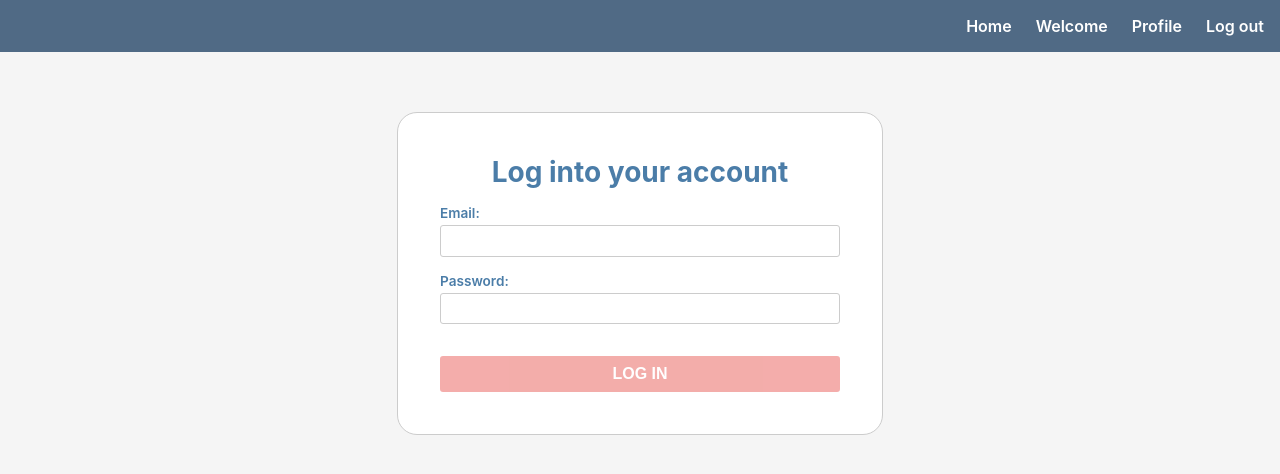
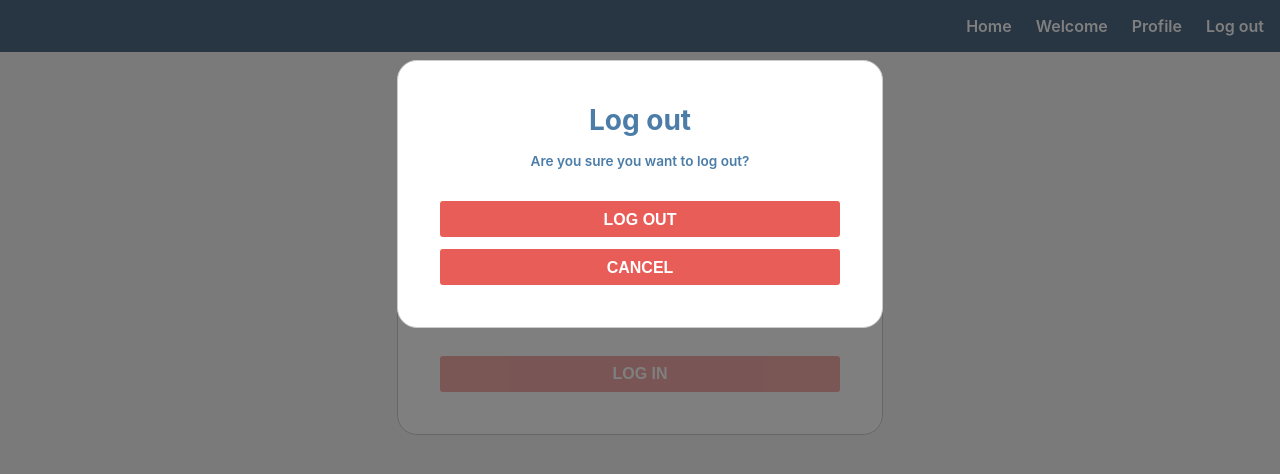
Before and after one commit to kelvinmanley/auth-app, a React (Create React App) app: page / in a window 1280 px wide. Both pictures are taken after a click on the element "Log out". Shown: the top 474 px of the page. Built offline with nearby package versions, Linux system fonts and the light colour scheme.

Commit message:
feat: logout modal

```diff
--- /dev/null
+++ b/src/components/LogOutModal/index.tsx
@@ -0,0 +1,27 @@
+import IProps from "./interfaces";
+import "./style.scss";
+import "../../styles/general.scss";
+
+const LogOutModal: React.FC<IProps> = ({ handleClose }) => {
+  const handleLogOutClick = () => {};
+
+  const handleCancelClick = () => handleClose();
+
+  return (
+    <div className="modal-backing">
+      <div className="modal-screen" />
+      <div className="modal-wrapper">
+        <div className="logout-container">
+          <h1>Log out</h1>
+          <p>Are you sure you want to log out?</p>
+          <div className="button-container">
+            <button onClick={handleLogOutClick}>Log out</button>
+            <button onClick={handleCancelClick}>Cancel</button>
+          </div>
+        </div>
+      </div>
+    </div>
+  );
+};
+
+export default LogOutModal;
--- /dev/null
+++ b/src/components/LogOutModal/interfaces.ts
@@ -0,0 +1,5 @@
+interface IProps {
+  handleClose: () => void;
+}
+
+export default IProps;
--- /dev/null
+++ b/src/components/LogOutModal/style.scss
@@ -0,0 +1,66 @@
+@import "../../../src/styles/colors.scss";
+@import "../../../src/styles/mixins.scss";
+
+.modal-backing {
+  bottom: 0;
+  height: 100vh;
+  position: fixed;
+  top: 0;
+  width: 100vw;
+}
+
+.modal-screen {
+  background-color: $dark;
+  height: 100%;
+  opacity: 0.5;
+  position: absolute;
+  width: 100%;
+}
+
+.modal-wrapper {
+  display: flex;
+  justify-content: center;
+  padding-top: 60px;
+
+  @media only screen and (max-width: $layout-breakpoint-small) {
+    padding-top: 0;
+  }
+}
+
+.logout-container {
+  background-color: $light;
+  border: 1px solid $light-gray;
+  border-radius: 20px;
+  display: flex;
+  gap: 16px;
+  flex-direction: column;
+  justify-content: stretch;
+  min-width: 400px;
+  padding: 42px;
+  position: relative;
+  text-align: center;
+
+  @media only screen and (max-width: $layout-breakpoint-small) {
+    border-radius: 12px;
+    margin: 16px;
+    min-width: 0;
+    width: 100%;
+  }
+
+  @media only screen and (max-width: $layout-breakpoint-extra-small) {
+    border-radius: 8px;
+    margin: 8px;
+    padding: 42px 16px;
+  }
+
+  .button-container {
+    display: flex;
+    flex-direction: column;
+    margin-top: 16px;
+    gap: 12px;
+  }
+
+  button {
+    @include buttonStyle();
+  }
+}
--- a/src/pages/Layout/index.tsx
+++ b/src/pages/Layout/index.tsx
@@ -1,8 +1,14 @@
 import { Outlet, Link } from "react-router-dom";
 import "../../styles/general.scss";
 import "./style.scss";
+import LogOutModal from "../../components/LogOutModal";
+import { useState } from "react";
 
 const Layout = () => {
+  const [logout, setLogout] = useState(false);
+
+  const handleLogoutToggle = () => setLogout(!logout);
+
   return (
     <>
       <nav>
@@ -18,12 +24,14 @@ const Layout = () => {
           <p className="nav-text">Profile</p>
         </Link>
 
-        <div className="anchor">
+        <div className="anchor" onClick={handleLogoutToggle}>
           <p className="nav-text">Log out</p>
         </div>
       </nav>
 
       <Outlet />
+
+      {logout && <LogOutModal handleClose={handleLogoutToggle} />}
     </>
   );
 };
--- a/src/styles/mixins.scss
+++ b/src/styles/mixins.scss
@@ -16,6 +16,7 @@
   width: 100%;
 
   @media only screen and (max-width: $layout-breakpoint-small) {
+    font-size: 0.75rem;
     min-width: 0;
   }
 }
```
